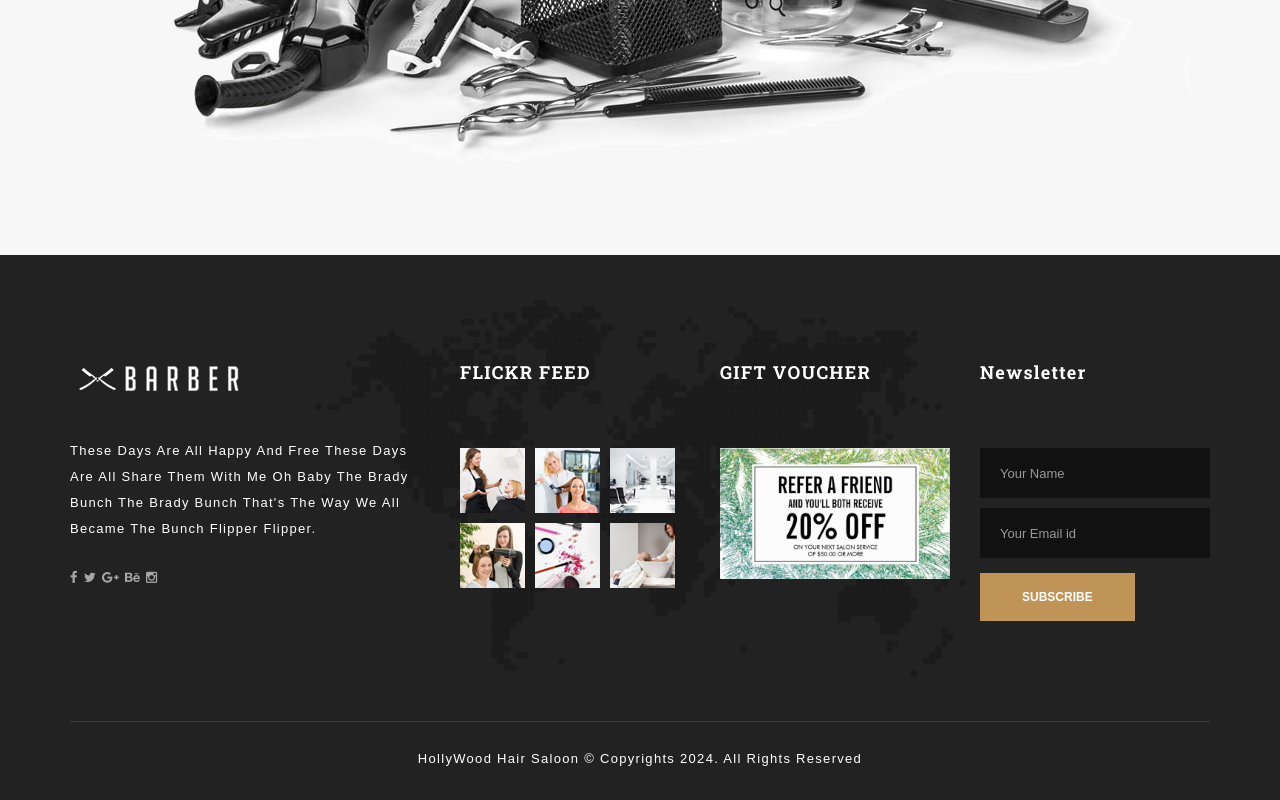
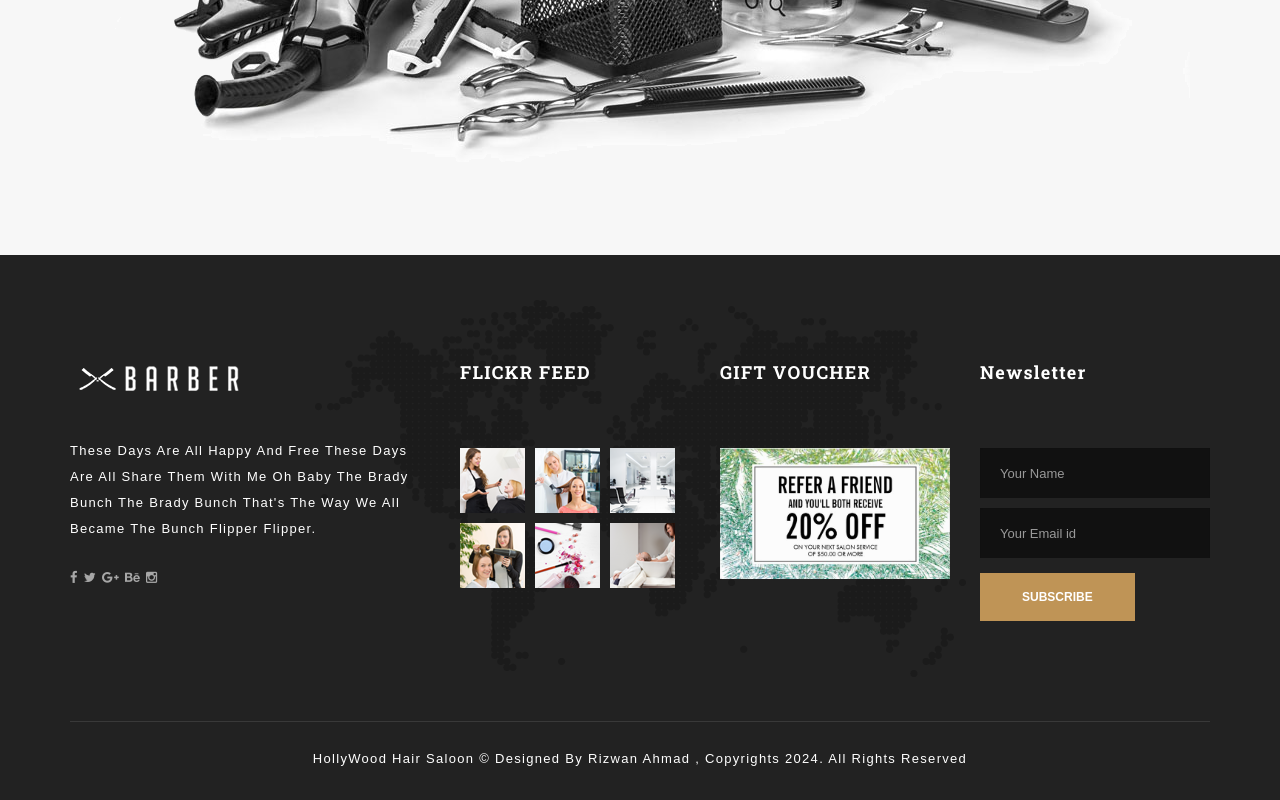
Before and after one commit to Rizwanahmadbhatti/Hollywood-Hair-Saloon, a plain HTML site: page index.html in a window 1280 px wide. Shown: the part 5272-6072 px from the top of the page. Drawn offline with nearby package versions, Linux system fonts and the light colour scheme; some packages are replaced by stand-ins of ours; a script that the page names is missing; files whose address does not match are found by name; a web font is replaced by a local one.

Commit message:
index.html

```diff
--- a/index.html
+++ b/index.html
@@ -496,7 +496,7 @@
                 </div><!-- .col-md-8 -->
               </div><!-- .row -->
               <div class="cpoyright-bar text-center">
-                <p class="copyright">HollyWood Hair Saloon &copy; Copyrights 2024. All Rights Reserved</p>
+                <p class="copyright">HollyWood Hair Saloon &copy; Designed By Rizwan Ahmad , Copyrights 2024. All Rights Reserved</p>
               </div><!-- .cpoyright-bar -->
             </div><!-- .container -->
         </footer>
```
